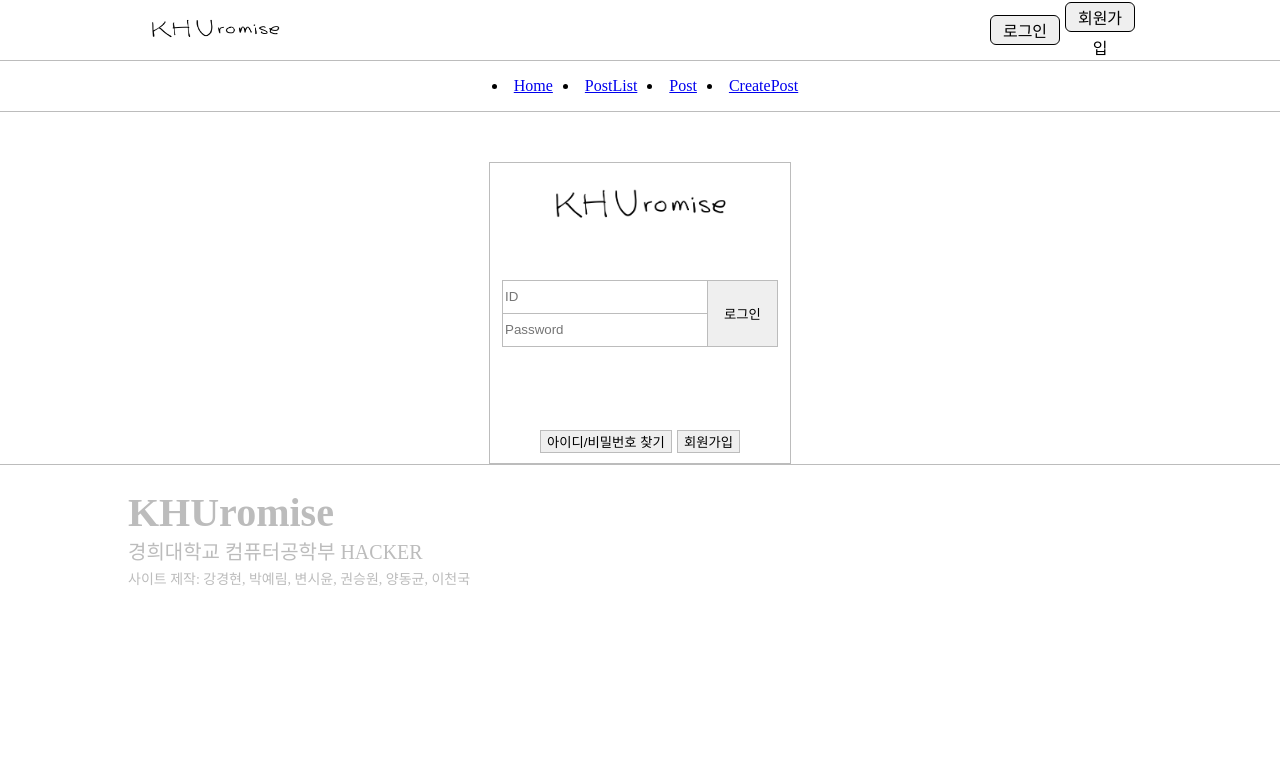
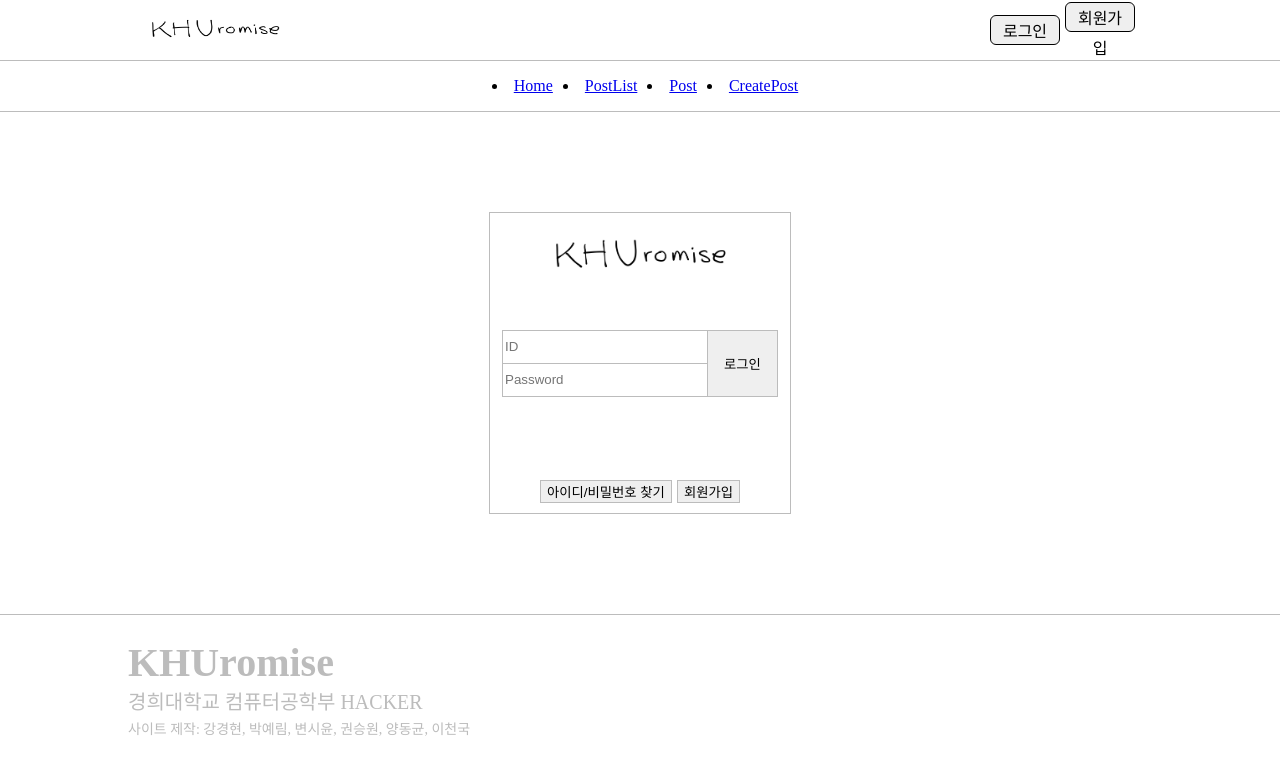
Before and after one commit to mucent/khuromise-frontend, a React (Create React App) app: page /login in a window 1280 px wide. Shown: the top 774 px of the page. Built offline with nearby package versions, Linux system fonts and the light colour scheme.

Commit message:
[FIX] 로그인 마진 조정

```diff
--- a/src/components/LoginRegister/Login.js
+++ b/src/components/LoginRegister/Login.js
@@ -1,12 +1,10 @@
 import styled from "styled-components";
 import logo from "./../Header/logo.png";
-import { Link } from "react-router-dom";
 
 const LoginTemplate = styled.div`
   width: 300px;
   height: 300px;
-  margin: 0 auto;
-  margin-top: 50px;
+  margin: 100px auto;
   border: 1px solid #bcbcbc;
 
   display: flex;
```
